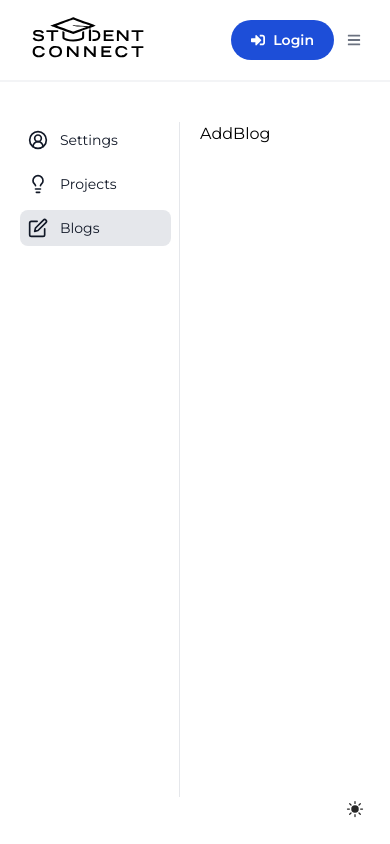
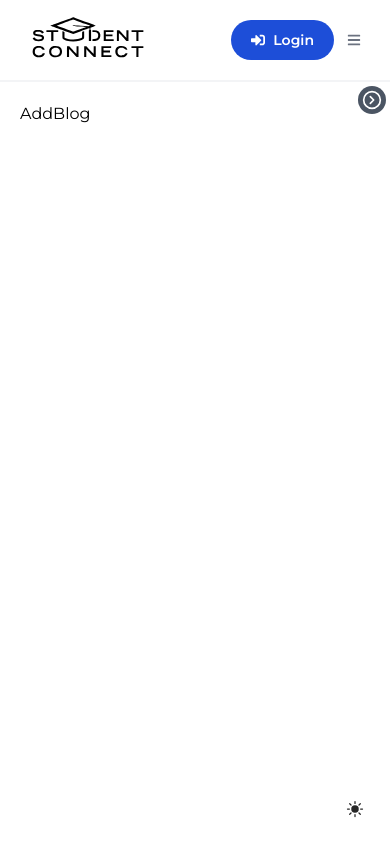
Before and after one commit to dhananjaykuber/studentconnect, a React (Vite) app: page /dashboard/blogs in a window 390 px wide. Built offline with nearby package versions, Linux system fonts and the light colour scheme.

Commit message:
dashboard sidebar responsive

```diff
--- /dev/null
+++ b/src/components/Sidebar.jsx
@@ -0,0 +1,39 @@
+import React from "react";
+import { NavLink } from "react-router-dom";
+import { twMerge } from "tailwind-merge";
+
+const Sidebar = ({ navigations, classes, open }) => {
+  return (
+    <>
+      <div
+        className={twMerge(
+          `mr-5 min-h-[80vh] w-72 border-r pr-2 dark:border-gray-600 md:w-80 ${classes} absolute bottom-0 top-0 z-50 bg-white py-3 pl-2 transition-all duration-200 dark:bg-gray-900 md:relative md:bottom-0 md:left-0 md:top-0 ${
+            open ? "left-0" : "left-[-500px]"
+          }`,
+        )}
+      >
+        <ul>
+          {navigations.map((navigation) => (
+            <li className="mb-2" key={navigation.title}>
+              <NavLink
+                className={({ isActive }) =>
+                  twMerge(
+                    `group flex cursor-pointer select-none items-center rounded-lg p-2 text-gray-900  hover:bg-gray-100 dark:text-white dark:hover:bg-gray-800 ${
+                      isActive && "bg-gray-200 dark:bg-gray-700"
+                    }`,
+                  )
+                }
+                to={navigation.url}
+              >
+                <navigation.icon className="h-5 w-5" />
+                <span className={`ml-3 text-sm`}>{navigation.title}</span>
+              </NavLink>
+            </li>
+          ))}
+        </ul>
+      </div>
+    </>
+  );
+};
+
+export default Sidebar;
--- a/src/pages/dashboard/Dashboard.jsx
+++ b/src/pages/dashboard/Dashboard.jsx
@@ -1,15 +1,14 @@
-import React from "react";
+import React, { useState } from "react";
 import Layout from "../../components/Layout";
-import { twMerge } from "tailwind-merge";
 import {
-  BellIcon,
+  ChevronLeftCircleIcon,
+  ChevronRightCircleIcon,
   LightbulbIcon,
   PenBoxIcon,
   UserCircle2Icon,
 } from "lucide-react";
-import { NavLink } from "react-router-dom";
-import Sidebar from "./Sidebar";
-import { FaBlog } from "react-icons/fa";
+import Sidebar from "../../components/Sidebar";
+import { twMerge } from "tailwind-merge";
 
 const navigations = [
   {
@@ -30,11 +29,42 @@ const navigations = [
 ];
 
 const Dashboard = ({ children }) => {
+  const [open, setOpen] = useState(false);
+
+  if (open) {
+    document.body.classList.add("modal-open");
+  }
+
   return (
-    <Layout classes={"relative"}>
-      <div className="flex">
-        <Sidebar navigations={navigations} />
-        <div className=" w-full">{children}</div>
+    <Layout classes={"relative p-0 md:p-5"}>
+      <div className="relative flex">
+        <Sidebar navigations={navigations} open={open} />
+        <div className="w-full p-5 md:p-0">
+          <div
+            className={twMerge(
+              `absolute bottom-0 left-0 right-0 top-0 z-20 cursor-pointer bg-gray-700 opacity-40 dark:bg-gray-600 ${
+                open ? "sm:block" : "hidden"
+              }`,
+            )}
+            onClick={() => setOpen(false)}
+          ></div>
+
+          {children}
+        </div>
+
+        <div>
+          {open ? (
+            <ChevronLeftCircleIcon
+              className="absolute right-1 top-1 z-20 block h-7 w-7 rounded-full bg-gray-600 p-1 text-white md:hidden"
+              onClick={() => setOpen(!open)}
+            />
+          ) : (
+            <ChevronRightCircleIcon
+              className="absolute right-1 top-1 z-20 block h-7 w-7 rounded-full bg-gray-600 p-1 text-white md:hidden"
+              onClick={() => setOpen(!open)}
+            />
+          )}
+        </div>
       </div>
     </Layout>
   );
--- a/src/pages/dashboard/Sidebar.jsx
+++ /dev/null
@@ -1,35 +0,0 @@
-import React from "react";
-import { NavLink } from "react-router-dom";
-import { twMerge } from "tailwind-merge";
-
-const Sidebar = ({ navigations }) => {
-  return (
-    <div
-      className={twMerge(
-        `mr-5 min-h-[80vh] w-80 border-r pr-2 dark:border-gray-600`,
-      )}
-    >
-      <ul>
-        {navigations.map((navigation) => (
-          <li className="mb-2" key={navigation.title}>
-            <NavLink
-              className={({ isActive }) =>
-                twMerge(
-                  `group flex cursor-pointer select-none items-center rounded-lg p-2 text-gray-900  hover:bg-gray-100 dark:text-white dark:hover:bg-gray-800 ${
-                    isActive && "bg-gray-200 dark:bg-gray-700"
-                  }`,
-                )
-              }
-              to={navigation.url}
-            >
-              <navigation.icon className="h-5 w-5" />
-              <span className={`ml-3 text-sm`}>{navigation.title}</span>
-            </NavLink>
-          </li>
-        ))}
-      </ul>
-    </div>
-  );
-};
-
-export default Sidebar;
--- a/src/pages/dashboard/settings/Settings.jsx
+++ b/src/pages/dashboard/settings/Settings.jsx
@@ -16,6 +16,7 @@ import FormTextarea from "../../../components/form/FormTextarea";
 import { FaProductHunt } from "react-icons/fa";
 import Dashboard from "../Dashboard";
 import Paragraph from "../../../components/texts/Paragraph";
+import Button from "../../../components/Button";
 
 const Settings = () => {
   const { user } = useSelector((store) => store.user);
@@ -109,6 +110,13 @@ const Settings = () => {
             />
           </div>
         </div>
+        <Button
+          label={"Save"}
+          radius={"md"}
+          classes={
+            "px-4 py-2 bg-green-600 hover:bg-green-700 dark:bg-green-600 dark:hover:bg-green-700 focus:ring-green-300 dark:focus:ring-none"
+          }
+        />
       </div>
     </Dashboard>
   );
```
